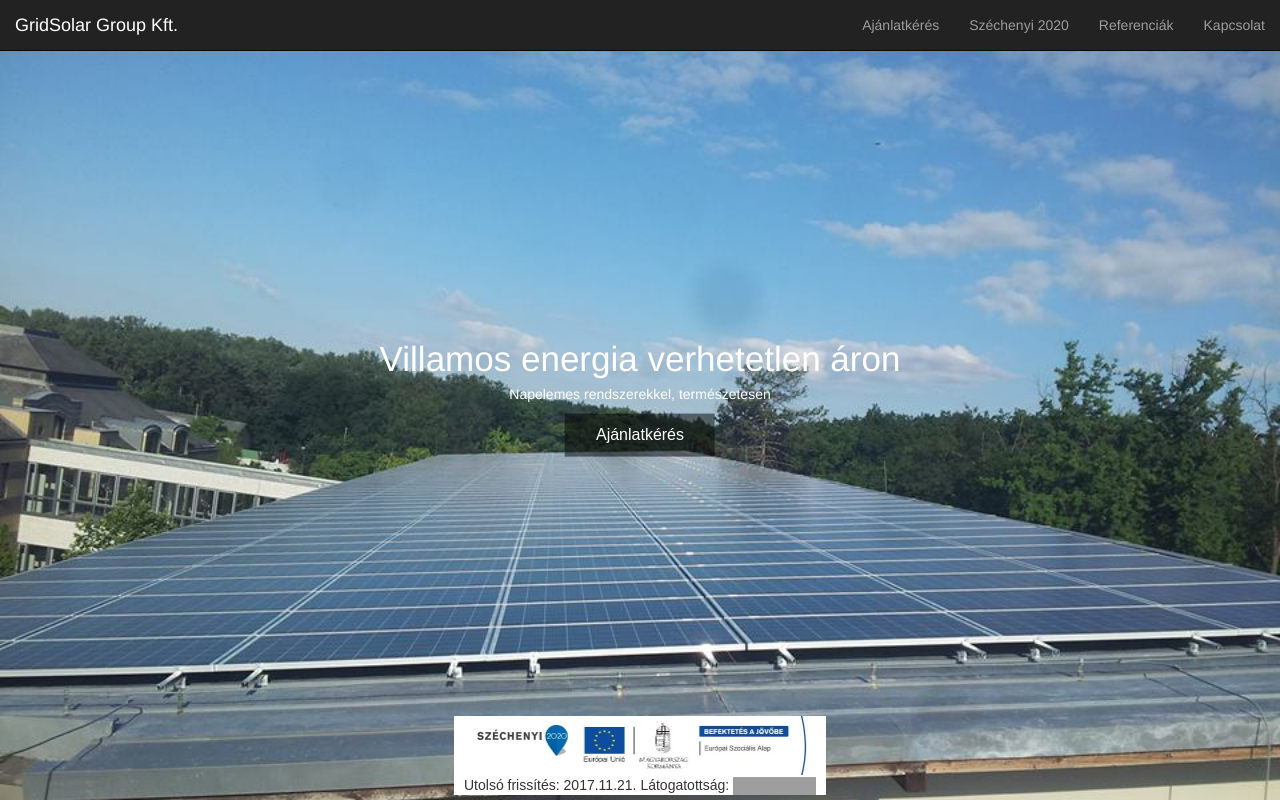
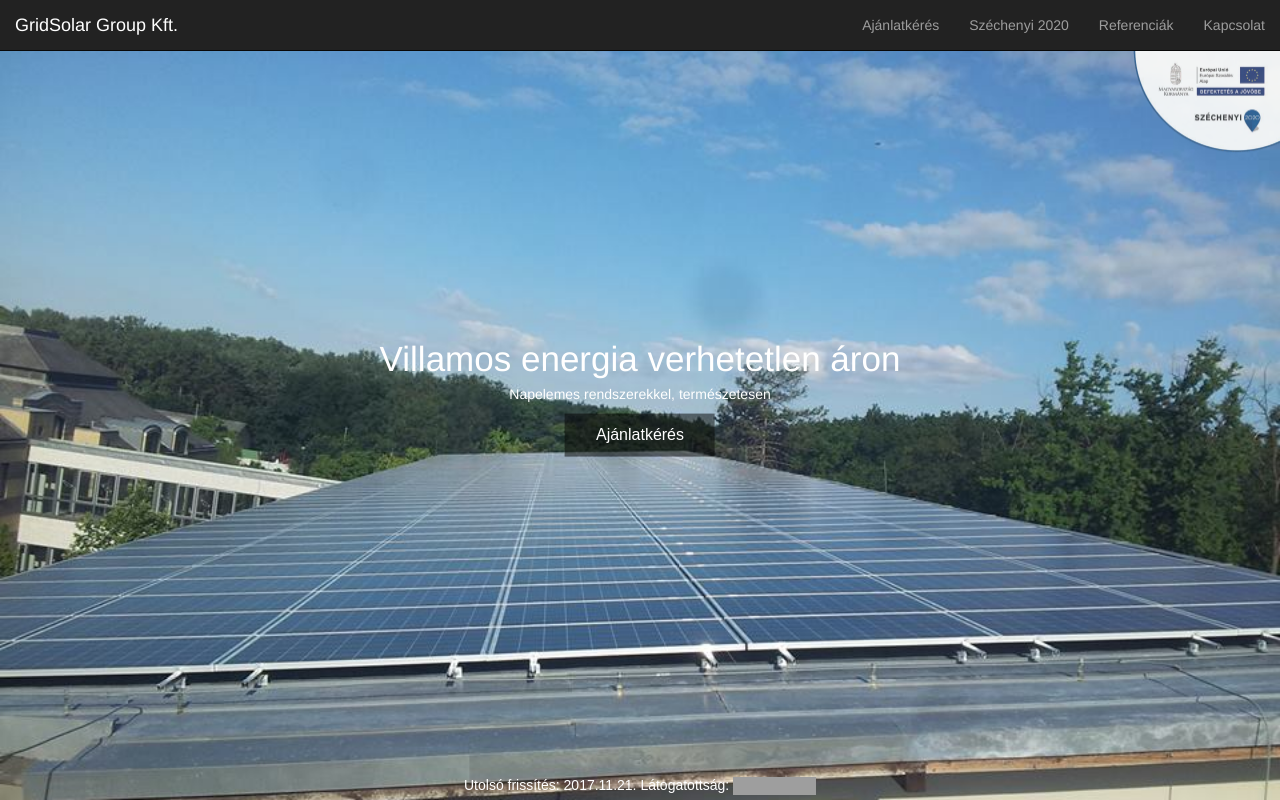
Before and after one commit to lagzikovacs/gridsolarhu5, an Angular app: page / in a window 1280 px wide. Built offline with nearby package versions, Linux system fonts and the light colour scheme; grey boxes are pictures that could not be loaded.

Commit message:
részben átlátszó új infoblokkal

```diff
--- a/src/app/fooldal/fooldal.component.html
+++ b/src/app/fooldal/fooldal.component.html
@@ -11,10 +11,12 @@
   </div>
 </div>
 
+<div class="vjobbra" style="margin-top: 50px">
+  <a routerLink="/palyazat"><img src="assets/images/infoblokk.png" align="right" width="160px" height="110px"></a>
+</div>
 
-<div class="lablec vkozepre" style="background-color: white">
-  <a routerLink="/palyazat"><img src="assets/images/p-logo-alul.jpg" width="353px" height="59px"></a>
-  <div style="padding-left: 10px;padding-right: 10px">
+<div class="lablec vkozepre atlatszo">
+  <div style="color: white">
     Utolsó frissítés: 2017.11.21. Látogatottság: <a href="http://www.simplehitcounter.com" target="_blank"><img
     src="http://simplehitcounter.com/hit.php?uid=2319361&f=0&b=16777215" border="0" height="18" width="83"></a>
   </div>
--- a/src/styles.css
+++ b/src/styles.css
@@ -35,6 +35,13 @@
   transform: translate(-50%, 0);
 }
 
+.vjobbra {
+  position: absolute;
+  left: 100%;
+  margin-right: -100%;
+  transform: translate(-100%, 0);
+}
+
 /* Beviteli mezőknél segítő/hiba szöveg */
 .help-block {
   display: inline;
```
Also changed, not shown: src/assets/images/infoblokk.jpg (added), src/assets/images/infoblokk.png (added).
